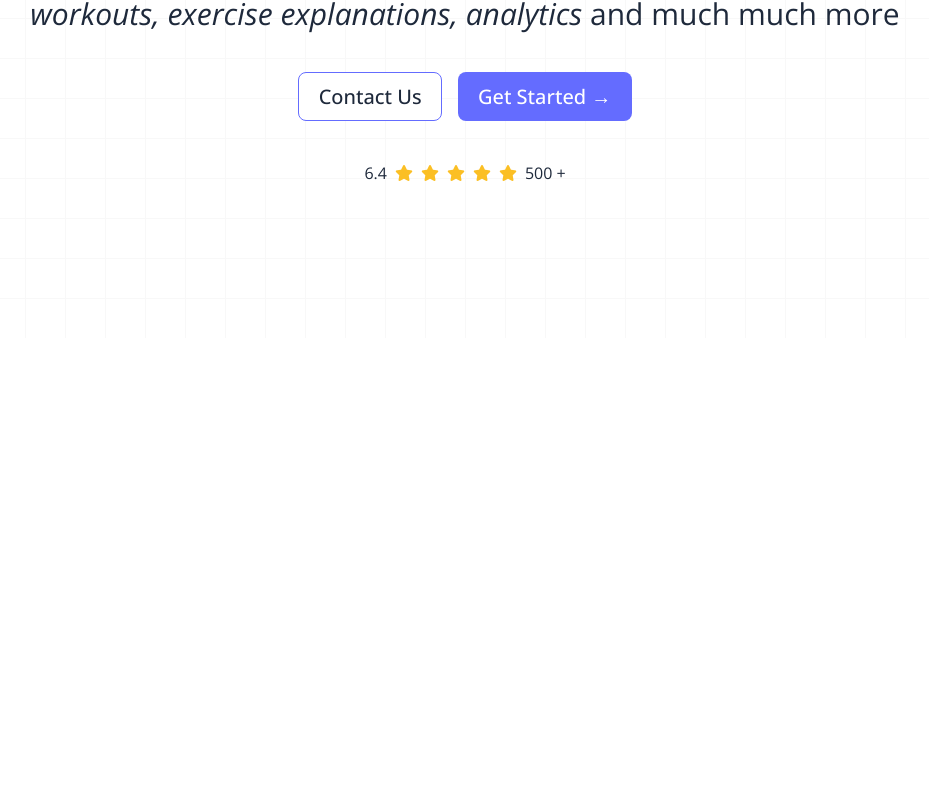
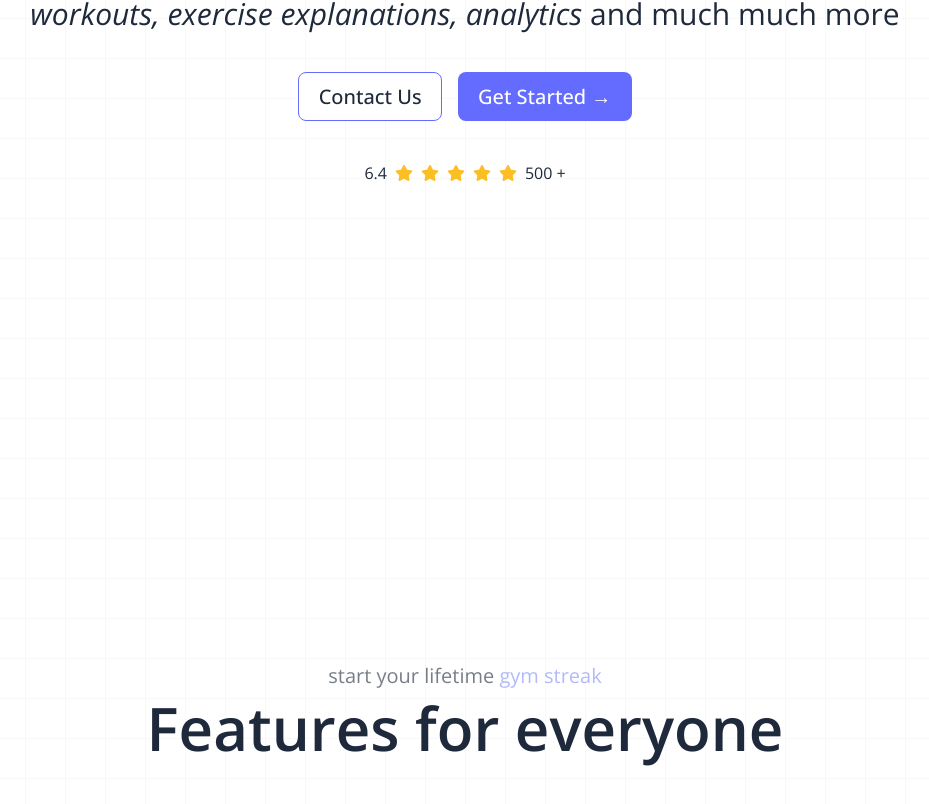
Before and after one commit to Martin2251/gym-app-landing, a SvelteKit app: page / in a window 1280 px wide. Shown: the part 462-1266 px from the top of the page, without its empty margins (175-1104 px from the left). Before the commit the page ends 800 px from the top, so only its background shows below. Built offline with nearby package versions, Linux system fonts and the light colour scheme.

Commit message:
product card

```diff
--- a/src/components/Product.svelte
+++ b/src/components/Product.svelte
@@ -1,5 +1,22 @@
 <script>
   import SectionWrapper from "./SectionWrapper.svelte";
 
+  let productFeatures = []
+
 </script>
-<SectionWrapper id="product"></SectionWrapper>
+<SectionWrapper id="product">
+
+    <div class="flex flex-col gap-10 sm:gap-14 md:gap-24 flex-1 items-center justify-center pb-10 md:pb-14">
+        <div class="flex flex-col gap-2 ">
+            <p class="opacity-60 text-base sm:text-lg md:text-xl text-center">
+                start your lifetime <span class="text-indigo-400">gym streak</span>
+            </p>
+            <h3 class="text-4xl sm:text-5xl md:text-6xl max-w-[1000px] mx-auto w-full font-semibold text-center">Features for everyone</h3>
+        </div>
+
+            {#each productFeatures as productFeatures}
+            {/each}
+
+
+    </div>
+</SectionWrapper>
--- /dev/null
+++ b/src/components/ProductCard.svelte
@@ -0,0 +1,21 @@
+<script>
+    export let index
+    export let productFeature
+</script>
+
+<div class="grid grid-cols-1 md:grid-cols-2 gap-14 md:gap-14 lg:gap-20">
+    <div class="flex flex-col gap-8 md:gap-10">
+        <h4 class="text-2xl sm:text-3xl md:text-4xl max-w-[1000px] w-full font-medium relative pr-10 after:absolute after:top-full after:left-0 after:w-1/5 after:h-1.5 after:mt-1 after:bg-slate-900">
+        <slot />
+        </h4>
+        <p>{productFeature.description}</p>
+        <div class="flex flex-col gap-3">
+            {#each productFeature.featureList as listItem}
+            <div class="flex gap-2 items-center px-1.5 text-xs sm:text-sm aspect-square rounded-full border-[1.5px] bg-white border-solid border-green-300">
+                <i class="fa-solid fa-bolt text-green-400"></i>
+
+            </div>
+            {/each}
+        </div>
+    </div>
+</div>
--- a/src/routes/+page.svelte
+++ b/src/routes/+page.svelte
@@ -1,8 +1,10 @@
 <script>
   import SectionWrapper from "../components/SectionWrapper.svelte";
   import Hero from "../components/Hero.svelte";
+  import Product from "../components/Product.svelte";
 
 </script>
 <main class="flex flex-col">
 <Hero />
+<Product />
 </main>
```
